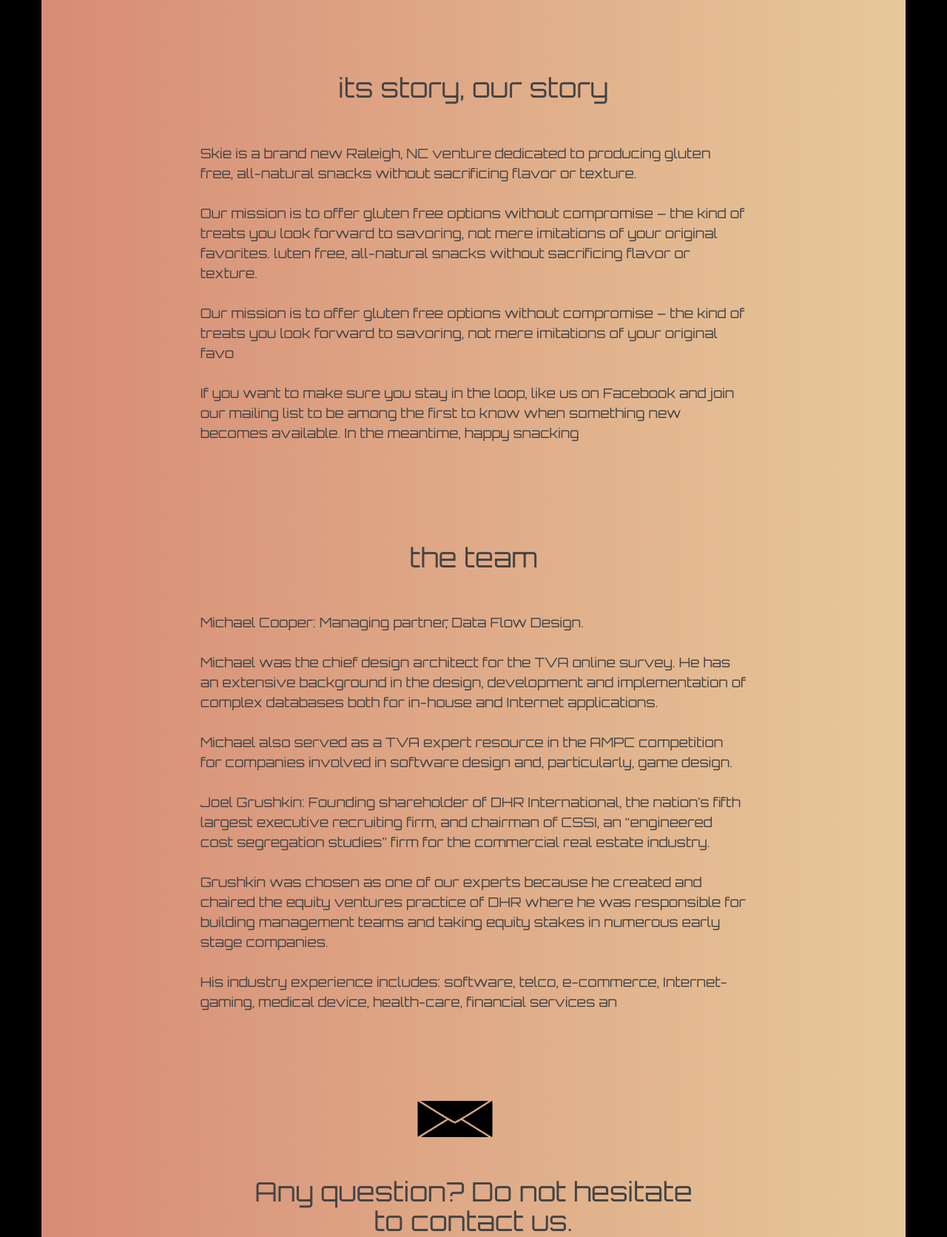
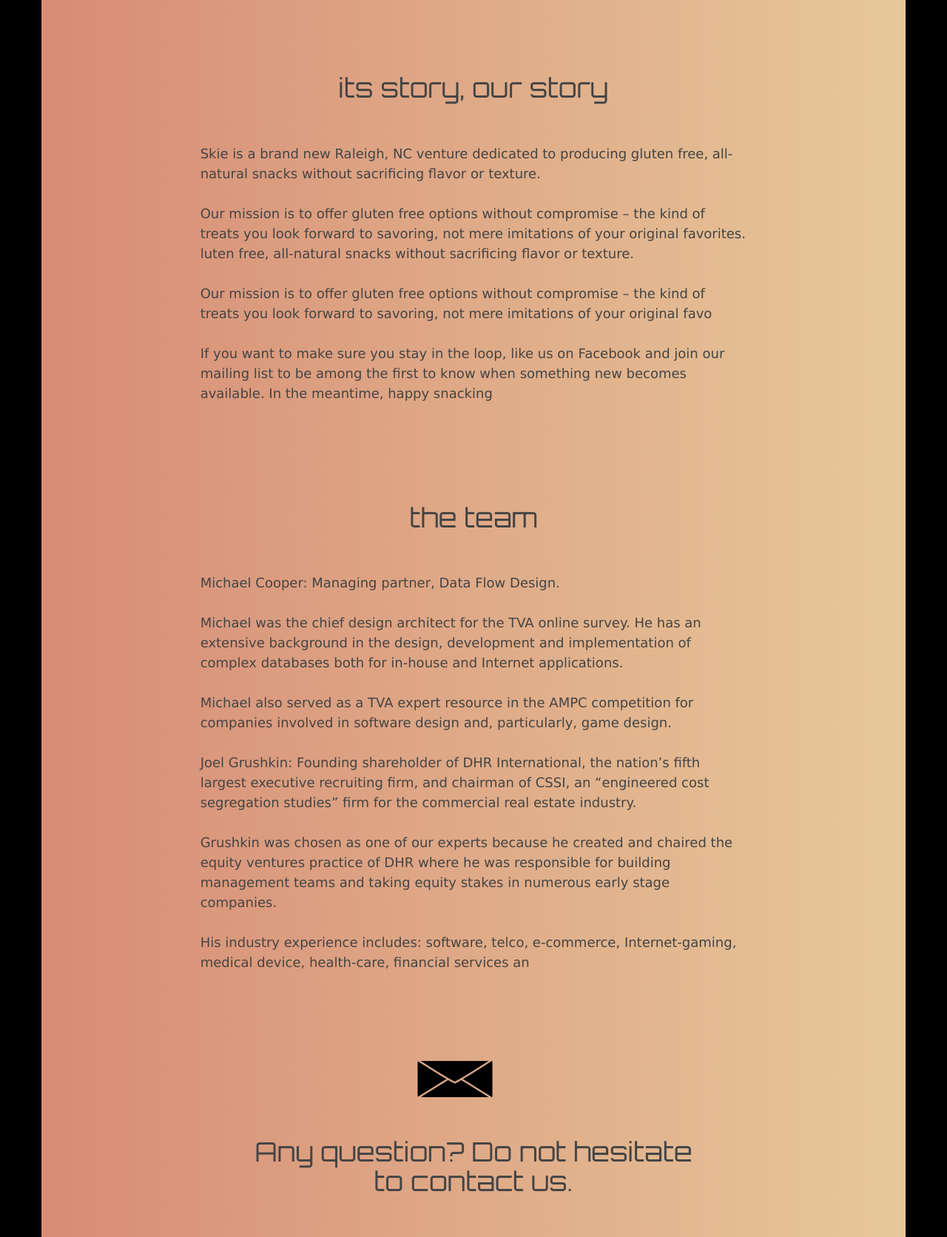
Before and after one commit to plammo/ywbc_client_site, a PHP site: page /about.php in a window 1280 px wide. Shown: the part 187-1859 px from the top of the page at 74% size. Run offline with PHP 8.4, Linux system fonts and the light colour scheme; some web fonts are replaced.

Commit message:
final changes

```diff
--- a/code/css/main.css
+++ b/code/css/main.css
@@ -746,6 +746,7 @@ nav li a {
   padding: 5px;
   font-size: 12px;
   line-height: 18px;
+  font-family: "Verdana";
 }
 @media screen and (min-width: 760px) {
   /* line 525, ../scss/_layout.scss */
@@ -766,34 +767,34 @@ nav li a {
   }
 }
 
-/* line 551, ../scss/_layout.scss */
+/* line 552, ../scss/_layout.scss */
 .row_about_5 {
   margin-top: 100px;
 }
 
-/* line 557, ../scss/_layout.scss */
+/* line 558, ../scss/_layout.scss */
 .row_about_6 {
   margin-top: 30px;
 }
 
-/* line 563, ../scss/_layout.scss */
+/* line 564, ../scss/_layout.scss */
 .row_about_7 {
   margin-top: 50px;
 }
 
-/* line 572, ../scss/_layout.scss */
+/* line 573, ../scss/_layout.scss */
 .mail,
 .message,
 .btn {
   margin-top: 30px;
 }
 
-/* line 577, ../scss/_layout.scss */
+/* line 578, ../scss/_layout.scss */
 .button {
   text-align: center;
 }
 
-/* line 586, ../scss/_layout.scss */
+/* line 587, ../scss/_layout.scss */
 .tech p {
   text-align: center;
   padding: 5px;
@@ -801,7 +802,7 @@ nav li a {
   line-height: 18px;
 }
 @media screen and (min-width: 760px) {
-  /* line 586, ../scss/_layout.scss */
+  /* line 587, ../scss/_layout.scss */
   .tech p {
     font-size: 16px;
     line-height: 24px;
@@ -809,34 +810,34 @@ nav li a {
   }
 }
 @media screen and (min-width: 960px) {
-  /* line 586, ../scss/_layout.scss */
+  /* line 587, ../scss/_layout.scss */
   .tech p {
     font-size: 18px;
     line-height: 27px;
   }
 }
 
-/* line 609, ../scss/_layout.scss */
+/* line 610, ../scss/_layout.scss */
 .tech h2 {
   font-size: 16px;
   color: black;
 }
 @media screen and (min-width: 760px) {
-  /* line 609, ../scss/_layout.scss */
+  /* line 610, ../scss/_layout.scss */
   .tech h2 {
     font-size: 30px;
     color: #444;
   }
 }
 @media screen and (min-width: 960px) {
-  /* line 609, ../scss/_layout.scss */
+  /* line 610, ../scss/_layout.scss */
   .tech h2 {
     font-size: 36px;
   }
 }
 
 @media screen and (min-width: 960px) {
-  /* line 628, ../scss/_layout.scss */
+  /* line 629, ../scss/_layout.scss */
   .row_tech_1,
   .row_tech_2 {
     margin-top: 120px;
@@ -844,7 +845,7 @@ nav li a {
 }
 
 @media screen and (min-width: 960px) {
-  /* line 639, ../scss/_layout.scss */
+  /* line 640, ../scss/_layout.scss */
   .row_tech_4,
   .row_tech_6,
   .row_tech_8 {
@@ -852,7 +853,7 @@ nav li a {
   }
 }
 
-/* line 648, ../scss/_layout.scss */
+/* line 649, ../scss/_layout.scss */
 .buy_btn {
   font-size: 20px;
   font-family: 'Orbitron', sans-serif;
@@ -861,7 +862,7 @@ nav li a {
   border: solid 1px white;
 }
 
-/* line 660, ../scss/_layout.scss */
+/* line 661, ../scss/_layout.scss */
 .buy h1,
 .buy h2 {
   font-size: 20px;
@@ -870,7 +871,7 @@ nav li a {
   text-align: center;
 }
 @media screen and (min-width: 760px) {
-  /* line 660, ../scss/_layout.scss */
+  /* line 661, ../scss/_layout.scss */
   .buy h1,
   .buy h2 {
     font-size: 30px;
@@ -878,21 +879,21 @@ nav li a {
   }
 }
 @media screen and (min-width: 960px) {
-  /* line 660, ../scss/_layout.scss */
+  /* line 661, ../scss/_layout.scss */
   .buy h1,
   .buy h2 {
     font-size: 36px;
   }
 }
 
-/* line 684, ../scss/_layout.scss */
+/* line 685, ../scss/_layout.scss */
 .row_buy_1,
 .row_buy_2,
 .row_share_0 {
   margin-top: 20px;
 }
 @media screen and (min-width: 760px) {
-  /* line 684, ../scss/_layout.scss */
+  /* line 685, ../scss/_layout.scss */
   .row_buy_1,
   .row_buy_2,
   .row_share_0 {
@@ -900,7 +901,7 @@ nav li a {
   }
 }
 @media screen and (min-width: 960px) {
-  /* line 684, ../scss/_layout.scss */
+  /* line 685, ../scss/_layout.scss */
   .row_buy_1,
   .row_buy_2,
   .row_share_0 {
@@ -908,34 +909,34 @@ nav li a {
   }
 }
 
-/* line 701, ../scss/_layout.scss */
+/* line 702, ../scss/_layout.scss */
 .row_buy_3 {
   margin-top: 50px;
 }
 @media screen and (min-width: 760px) {
-  /* line 701, ../scss/_layout.scss */
+  /* line 702, ../scss/_layout.scss */
   .row_buy_3 {
     margin-top: 200px;
   }
 }
 @media screen and (min-width: 960px) {
-  /* line 701, ../scss/_layout.scss */
+  /* line 702, ../scss/_layout.scss */
   .row_buy_3 {
     font-size: 250px;
   }
 }
 
-/* line 717, ../scss/_layout.scss */
+/* line 718, ../scss/_layout.scss */
 .row_buy_4 {
   margin-top: 25px;
 }
 
-/* line 722, ../scss/_layout.scss */
+/* line 723, ../scss/_layout.scss */
 .butt_buy {
   width: 100%;
 }
 
-/* line 728, ../scss/_layout.scss */
+/* line 729, ../scss/_layout.scss */
 .buy_btn {
   font-size: 16px;
   font-family: 'Orbitron', sans-serif;
@@ -948,51 +949,51 @@ nav li a {
   border: solid 2px red;
 }
 @media screen and (min-width: 760px) {
-  /* line 728, ../scss/_layout.scss */
+  /* line 729, ../scss/_layout.scss */
   .buy_btn {
     font-size: 30px;
     padding: 15px 40px;
   }
 }
 @media screen and (min-width: 960px) {
-  /* line 728, ../scss/_layout.scss */
+  /* line 729, ../scss/_layout.scss */
   .buy_btn {
     font-size: 40px;
     padding: 20px 50px;
   }
 }
 
-/* line 760, ../scss/_layout.scss */
+/* line 761, ../scss/_layout.scss */
 .row_share_1 {
   margin-top: 20px;
 }
 @media screen and (min-width: 760px) {
-  /* line 760, ../scss/_layout.scss */
+  /* line 761, ../scss/_layout.scss */
   .row_share_1 {
     margin-top: 40px;
   }
 }
 @media screen and (min-width: 960px) {
-  /* line 760, ../scss/_layout.scss */
+  /* line 761, ../scss/_layout.scss */
   .row_share_1 {
     margin-top: 60px;
   }
 }
 @media screen and (min-width: 1170px) {
-  /* line 760, ../scss/_layout.scss */
+  /* line 761, ../scss/_layout.scss */
   .row_share_1 {
     margin-top: 80px;
   }
 }
 
-/* line 784, ../scss/_layout.scss */
+/* line 785, ../scss/_layout.scss */
 #data_container {
   margin-top: 100px;
   display: inline-block;
   text-align: center;
 }
 
-/* line 798, ../scss/_layout.scss */
+/* line 799, ../scss/_layout.scss */
 .images img {
   margin: 0 10px 10px 0;
   border: solid 2px white;
@@ -1000,7 +1001,7 @@ nav li a {
   height: 60px;
 }
 @media screen and (min-width: 760px) {
-  /* line 798, ../scss/_layout.scss */
+  /* line 799, ../scss/_layout.scss */
   .images img {
     margin: 10px;
     width: 110px;
@@ -1008,41 +1009,41 @@ nav li a {
   }
 }
 @media screen and (min-width: 960px) {
-  /* line 798, ../scss/_layout.scss */
+  /* line 799, ../scss/_layout.scss */
   .images img {
     width: 130px;
     height: 130px;
   }
 }
 @media screen and (min-width: 1170px) {
-  /* line 798, ../scss/_layout.scss */
+  /* line 799, ../scss/_layout.scss */
   .images img {
     width: 150px;
     height: 150px;
   }
 }
 
-/* line 831, ../scss/_layout.scss */
+/* line 832, ../scss/_layout.scss */
 .row_share_3 {
   margin-top: 100px;
 }
 
-/* line 837, ../scss/_layout.scss */
+/* line 838, ../scss/_layout.scss */
 .row_share_4 {
   margin-top: 120px;
 }
 
-/* line 843, ../scss/_layout.scss */
+/* line 844, ../scss/_layout.scss */
 .row_share_5 {
   margin-top: 50px;
 }
 
-/* line 850, ../scss/_layout.scss */
+/* line 851, ../scss/_layout.scss */
 .row_share_6 {
   margin-top: 10px;
 }
 
-/* line 857, ../scss/_layout.scss */
+/* line 858, ../scss/_layout.scss */
 .row_share_7 {
   margin-top: 100px;
 }
--- a/code/scss/_layout.scss
+++ b/code/scss/_layout.scss
@@ -528,6 +528,7 @@ nav li a {
 	padding:5px;
 	font-size:12px;
 	line-height:18px;
+	font-family: "Verdana";
 
 
 
```
